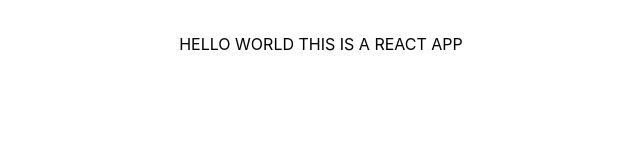
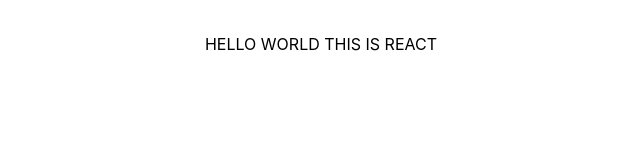
Before and after one commit to Brian-Mbogo/client, a React (Vite) app: page / in a window 1280 px wide. Shown: the top 160 px of the page, without its empty margins (319-959 px from the left). Built offline with nearby package versions, Linux system fonts and the light colour scheme.

Commit message:
message commit

```diff
--- a/src/App.jsx
+++ b/src/App.jsx
@@ -53,7 +53,7 @@ function App() {
   //     </p>
   //   </>
 
-  <h1>HELLO WORLD THIS IS A REACT APP</h1>
+  <h1>HELLO WORLD THIS IS REACT </h1>
 )
 }
 
```
